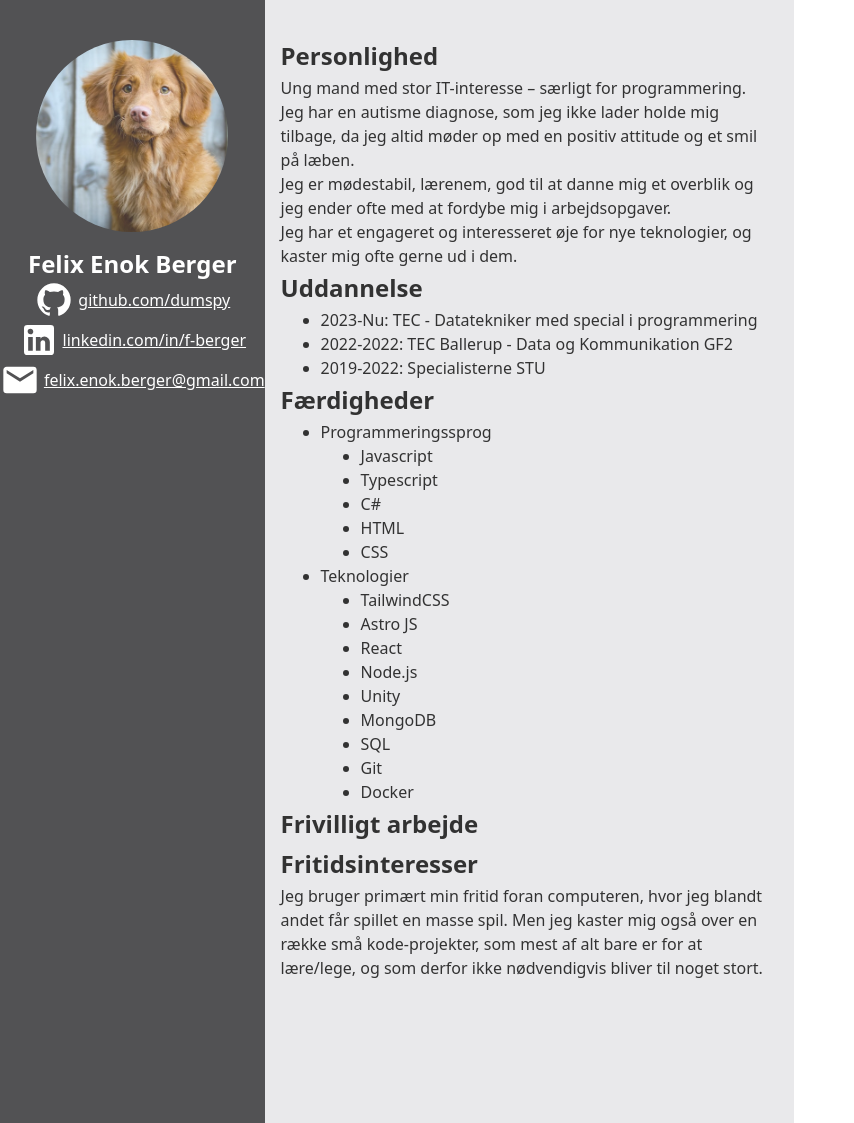
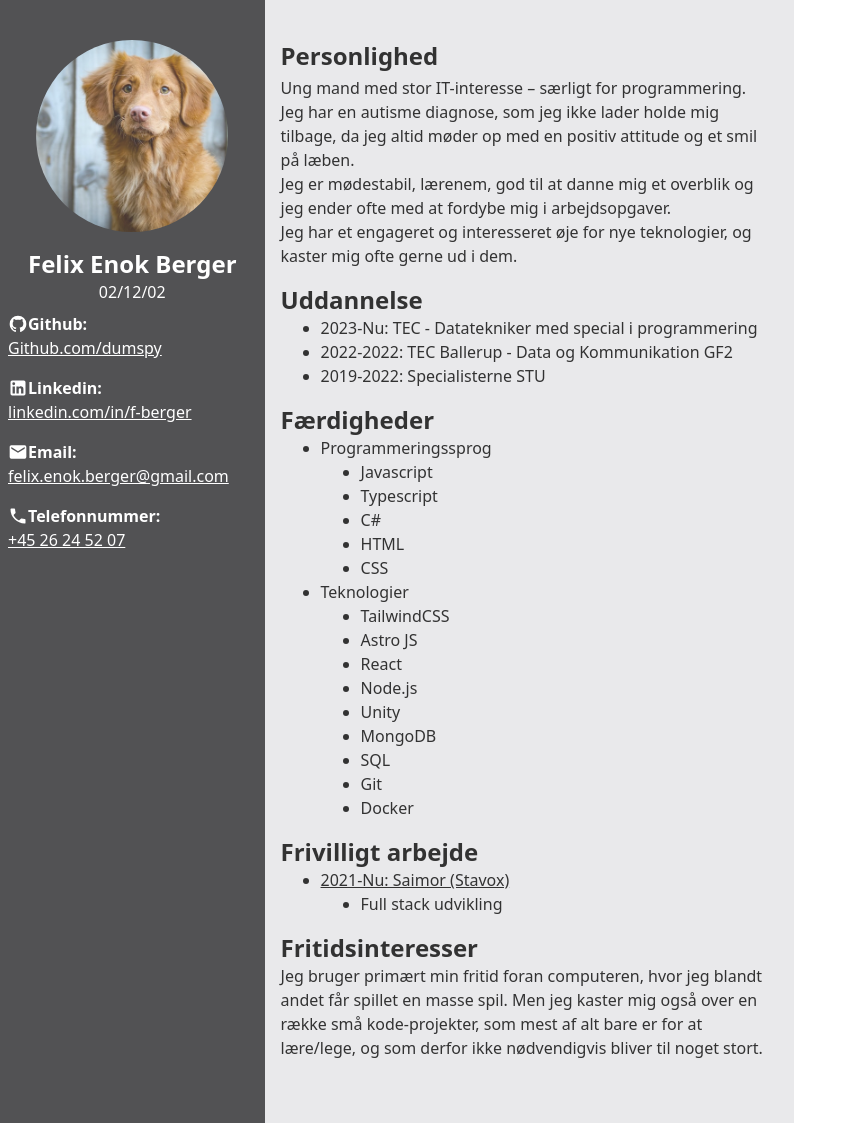
Before and after one commit to Dumspy/Resume-CV, a website: page src/index.html in a window 1280 px wide. Shown: the whole page, without its empty margins (0-854 px from the left). Drawn offline with Linux system fonts and the light colour scheme.

Commit message:
All text i want filled in and formated. Still missing proper image

```diff
--- a/src/index.html
+++ b/src/index.html
@@ -9,32 +9,54 @@
 
 <body>
     <div class="w-a4 h-a4 bg-zinc-200 opacity-80 flex">
-        <div class="w-1/3 bg-zinc-800 flex flex-col items-center">
+        <div class="w-1/3 bg-zinc-800 flex flex-col">
+            <div class="flex flex-col items-center">
                 <img src="./images/me.jpg" alt="me" class="w-48 h-48 rounded-full object-cover mt-10 m-4" />
                 <h1 class="text-white text-2xl font-semibold">
                     Felix Enok Berger
                 </h1>
-            <a href="https://github.com/dumspy" class="text-white flex items-center underline gap-1">
-                <svg viewBox="0 0 24 24" class="fill-white w-10">
+                <p class="text-white">02/12/02</p>
+            </div>
+            <div class="text-white ml-2 my-2">
+                <div class="flex flex-row items-center font-semibold">
+                    <svg viewBox="0 0 24 24" class="fill-white w-5">
                         <path
                             d="M12 2A10 10 0 0 0 2 12c0 4.42 2.87 8.17 6.84 9.5c.5.08.66-.23.66-.5v-1.69c-2.77.6-3.36-1.34-3.36-1.34c-.46-1.16-1.11-1.47-1.11-1.47c-.91-.62.07-.6.07-.6c1 .07 1.53 1.03 1.53 1.03c.87 1.52 2.34 1.07 2.91.83c.09-.65.35-1.09.63-1.34c-2.22-.25-4.55-1.11-4.55-4.92c0-1.11.38-2 1.03-2.71c-.1-.25-.45-1.29.1-2.64c0 0 .84-.27 2.75 1.02c.79-.22 1.65-.33 2.5-.33c.85 0 1.71.11 2.5.33c1.91-1.29 2.75-1.02 2.75-1.02c.55 1.35.2 2.39.1 2.64c.65.71 1.03 1.6 1.03 2.71c0 3.82-2.34 4.66-4.57 4.91c.36.31.69.92.69 1.85V21c0 .27.16.59.67.5C19.14 20.16 22 16.42 22 12A10 10 0 0 0 12 2Z" />
                     </svg>
-                github.com/dumspy
-            </a>
-            <a href="www.linkedin.com/in/f-berger" class="text-white flex items-center underline gap-1">
-                <svg viewBox="0 0 24 24" class="fill-white w-10">
+                    Github:
+                </div>
+                <a href="https://github.com/dumspy" class="underline">Github.com/dumspy</a>
+            </div>
+            <div class="text-white ml-2 my-2">
+                <div class="flex flex-row items-center font-semibold">
+                    <svg viewBox="0 0 24 24" class="fill-white w-5">
                         <path
                             d="M19 3a2 2 0 0 1 2 2v14a2 2 0 0 1-2 2H5a2 2 0 0 1-2-2V5a2 2 0 0 1 2-2h14m-.5 15.5v-5.3a3.26 3.26 0 0 0-3.26-3.26c-.85 0-1.84.52-2.32 1.3v-1.11h-2.79v8.37h2.79v-4.93c0-.77.62-1.4 1.39-1.4a1.4 1.4 0 0 1 1.4 1.4v4.93h2.79M6.88 8.56a1.68 1.68 0 0 0 1.68-1.68c0-.93-.75-1.69-1.68-1.69a1.69 1.69 0 0 0-1.69 1.69c0 .93.76 1.68 1.69 1.68m1.39 9.94v-8.37H5.5v8.37h2.77Z" />
                     </svg>
-                linkedin.com/in/f-berger
-            </a>
-            <a href="mailto:felix.enok.berger@gmail.com" class="text-white flex items-center underline gap-1">
-                <svg viewBox="0 0 24 24" class="fill-white w-10">
+                    Linkedin:
+                </div>
+                <a href="https://linkedin.com/f-berger" class="underline">linkedin.com/in/f-berger</a>
+            </div>
+            <div class="text-white ml-2 my-2">
+                <div class="flex flex-row items-center font-semibold">
+                    <svg viewBox="0 0 24 24" class="fill-white w-5">
                         <path
                             d="m20 8l-8 5l-8-5V6l8 5l8-5m0-2H4c-1.11 0-2 .89-2 2v12a2 2 0 0 0 2 2h16a2 2 0 0 0 2-2V6a2 2 0 0 0-2-2Z" />
                     </svg>
-                felix.enok.berger@gmail.com
-            </a>
+                    Email:
+                </div>
+                <a href="mailto:felix.enok.berger@gmail.com" class="underline">felix.enok.berger@gmail.com</a>
+            </div>
+            <div class="text-white ml-2 my-2">
+                <div class="flex flex-row items-center font-semibold">
+                    <svg viewBox="0 0 24 24" class="fill-white w-5">
+                        <path
+                            d="M6.62 10.79c1.44 2.83 3.76 5.15 6.59 6.59l2.2-2.2c.28-.28.67-.36 1.02-.25c1.12.37 2.32.57 3.57.57a1 1 0 0 1 1 1V20a1 1 0 0 1-1 1A17 17 0 0 1 3 4a1 1 0 0 1 1-1h3.5a1 1 0 0 1 1 1c0 1.25.2 2.45.57 3.57c.11.35.03.74-.25 1.02l-2.2 2.2Z" />
+                    </svg>
+                    Telefonnummer:
+                </div>
+                <a href="tel:+4526245207" class="underline">+45 26 24 52 07</a>
+            </div>
         </div>
         <div class="w-2/3 flex flex-col p-4 pt-0 mt-10">
             <h1 class="font-semibold text-2xl mb-1">Personlighed</h1>
@@ -45,13 +67,13 @@
                 arbejdsopgaver. <br>
                 Jeg har et engageret og interesseret øje for nye teknologier, og kaster mig ofte gerne ud i dem.
             </p>
-            <h1 class="font-semibold text-2xl my-1">Uddannelse</h1>
+            <h1 class="font-semibold text-2xl mt-4">Uddannelse</h1>
             <ul class="list-disc ml-10">
                 <li>2023-Nu: TEC - Datatekniker med special i programmering</li>
                 <li>2022-2022: TEC Ballerup - Data og Kommunikation GF2</li>
                 <li>2019-2022: Specialisterne STU</li>
             </ul>
-            <h1 class="font-semibold text-2xl my-1">Færdigheder</h1>
+            <h1 class="font-semibold text-2xl mt-4">Færdigheder</h1>
             <ul class="list-disc ml-10">
                 <li>Programmeringssprog
                     <ul class="list-disc ml-10">
@@ -76,8 +98,15 @@
                     </ul>
                 </li>
             </ul>
-            <h1 class="font-semibold text-2xl my-1">Frivilligt arbejde</h1>
-            <h1 class="font-semibold text-2xl my-1">Fritidsinteresser</h1>
+            <h1 class="font-semibold text-2xl mt-4">Frivilligt arbejde</h1>
+            <ul class="list-disc ml-10">
+                <li><a href="https://saimor.dk" class="underline">2021-Nu: Saimor (Stavox)</a>
+                    <ul class="list-disc ml-10">
+                        <li>Full stack udvikling</li>
+                    </ul>
+                </li>
+            </ul>
+            <h1 class="font-semibold text-2xl mt-4">Fritidsinteresser</h1>
             <p>
                 Jeg bruger primært min fritid foran computeren, hvor jeg blandt andet får spillet en masse spil. Men jeg
                 kaster mig også over en række små kode-projekter, som mest af alt bare er for at lære/lege, og som
```
Also changed, not shown: dist/output.css. Lines whose indentation alone changed are shown as unchanged.
